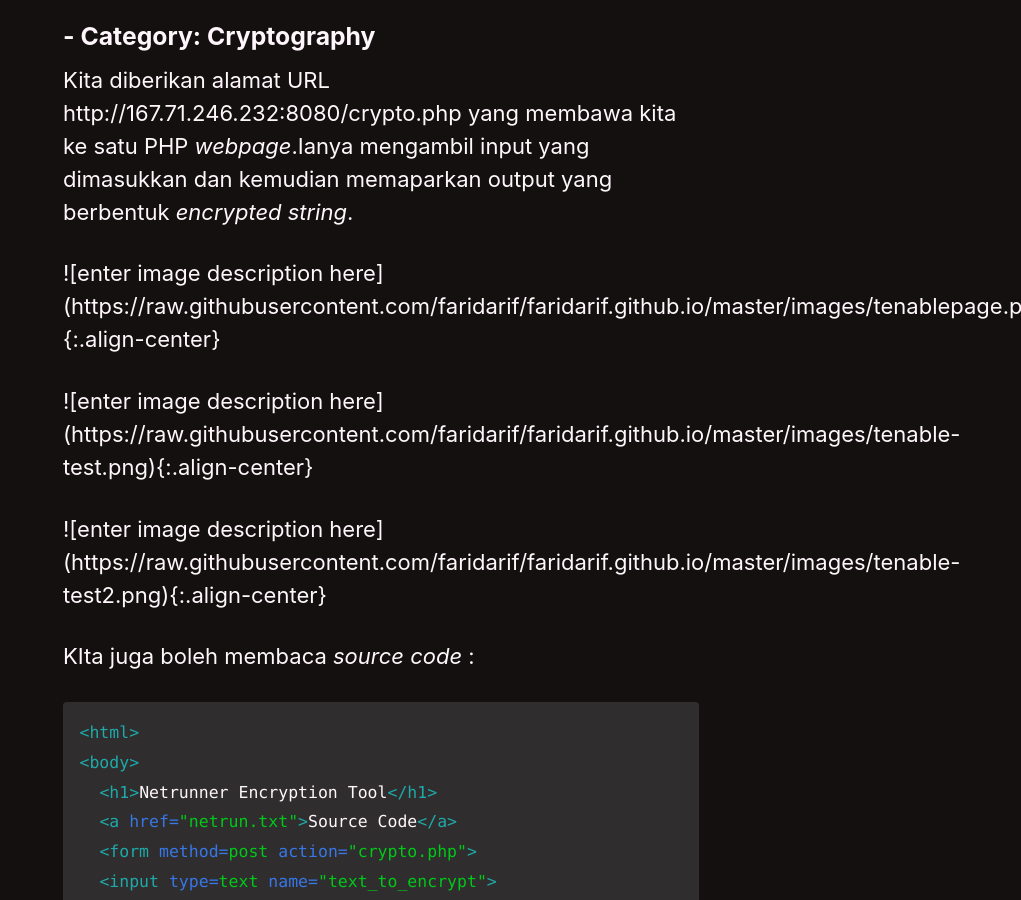
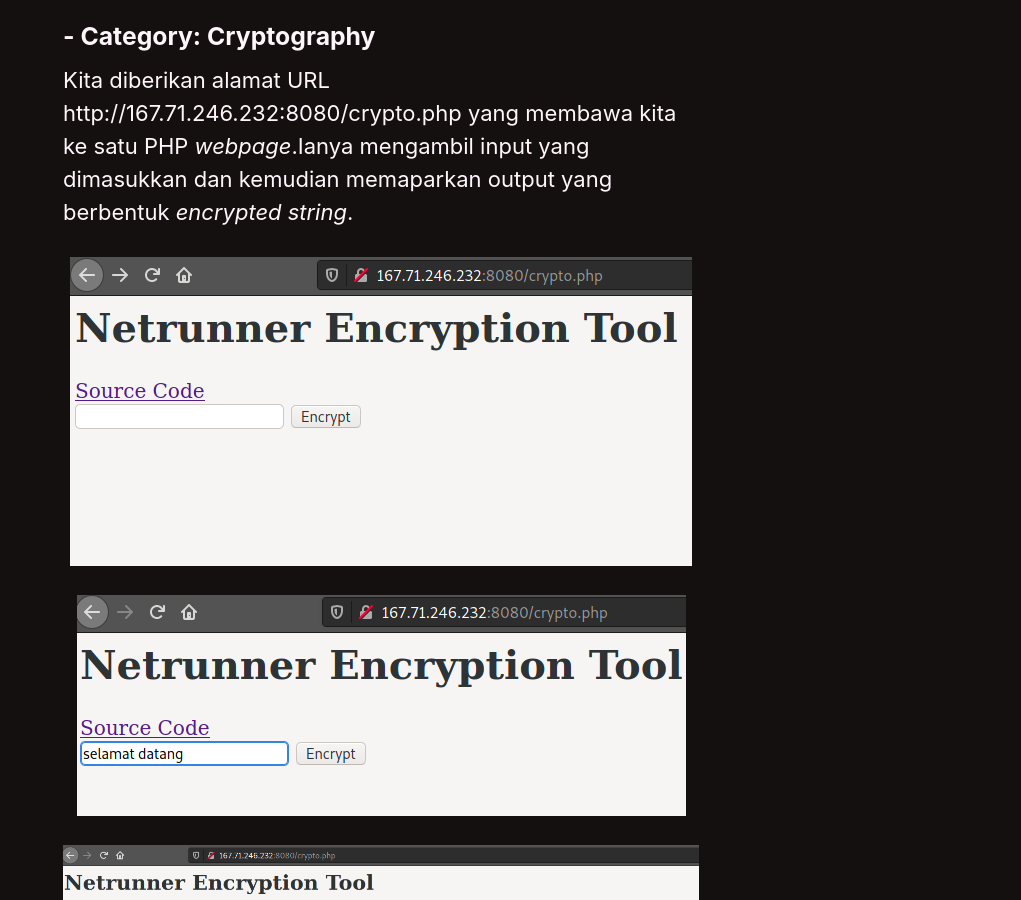
Before and after one commit to faridarif/faridarif.github.io, a Jekyll site: the page built from _posts/2021-02-23-CTF-netrunner-encryption.md, in a window 1280 px wide and 900 px high, scrolled down 293 px. Shown: the whole window, without its empty margins (259-1280 px from the left). Built offline with Jekyll 4.4.1, drawn with Linux system fonts in a browser that asks for light colours; cached includes are drawn as plain includes; some of the changed text lies outside the part shown.

Commit message:
Update 2021-02-23-CTF-netrunner-encryption.md

````diff
--- a/_posts/2021-02-23-CTF-netrunner-encryption.md
+++ b/_posts/2021-02-23-CTF-netrunner-encryption.md
@@ -11,11 +11,11 @@ tags: [Hacking , CTF ]
 
 Kita diberikan alamat URL http://167.71.246.232:8080/crypto.php yang membawa kita ke satu PHP *webpage*.Ianya mengambil input yang dimasukkan dan kemudian memaparkan output yang  berbentuk *encrypted string*.
 
-!\[enter image description here\](https://raw.githubusercontent.com/faridarif/faridarif.github.io/master/images/tenablepage.png){:.align-center}
+![enter image description here](https://raw.githubusercontent.com/faridarif/faridarif.github.io/master/images/tenable-page.png){:.align-center}
 
-!\[enter image description here\](https://raw.githubusercontent.com/faridarif/faridarif.github.io/master/images/tenable-test.png){:.align-center}
+![enter image description here](https://raw.githubusercontent.com/faridarif/faridarif.github.io/master/images/tenable-test.png){:.align-center}
 
-!\[enter image description here\](https://raw.githubusercontent.com/faridarif/faridarif.github.io/master/images/tenable-test2.png){:.align-center}
+![enter image description here](https://raw.githubusercontent.com/faridarif/faridarif.github.io/master/images/tenable-test2.png){:.align-center}
 
 KIta juga boleh membaca *source code* :
 
@@ -114,7 +114,7 @@ if __name__=='__main__':
 	main()
 ```
 
-!\[enter image description here\](https://raw.githubusercontent.com/faridarif/faridarif.github.io/master/images/tenable-analyzing-the-length.png){:.align-center}
+![enter image description here](https://raw.githubusercontent.com/faridarif/faridarif.github.io/master/images/tenable-analyzing-the-length.png){:.align-center}
 
 Pemerhatian :
 
@@ -241,7 +241,7 @@ if __name__=='__main__':
 	main()
 ```
 
-!\[enter image description here\](https://raw.githubusercontent.com/faridarif/faridarif.github.io/master/images/tenable-flag.png){:.align-center}
+![enter image description here](https://raw.githubusercontent.com/faridarif/faridarif.github.io/master/images/tenable-flag.png){:.align-center}
 
 `flag{b4d_bl0cks_for_g0nks}`
 
````
